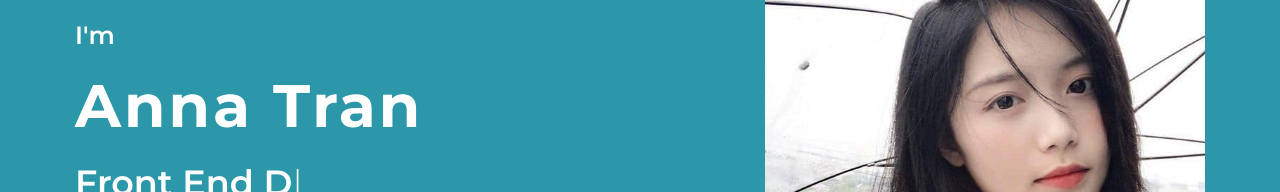
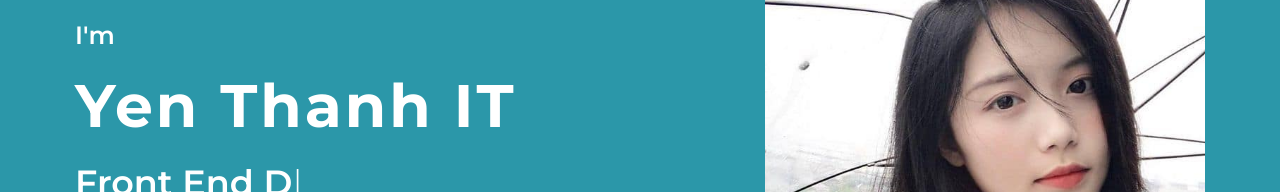
Before and after one commit to phungthanh0968/CVCaNhan, a plain HTML site: page index.html in a window 1280 px wide. Shown: the part 311-503 px from the top of the page. Drawn offline with nearby package versions, Linux system fonts and the light colour scheme.

Commit message:
Update index.html

```diff
--- a/index.html
+++ b/index.html
@@ -61,7 +61,7 @@
                         <div class="hero-content">
                             <div class="hero-text">
                                 <p>I'm</p>
-                                <h1>Anna Tran</h1>
+                                <h1>Yen Thanh IT</h1>
                                 <h2></h2>
                                 <div class="typed-text">Web Designer, Web Developer, Front End Developer, Apps Designer, Apps Developer</div>
                             </div>
```
